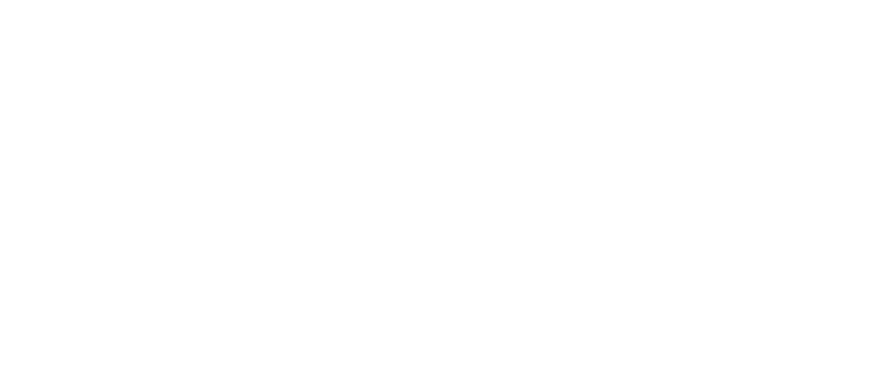
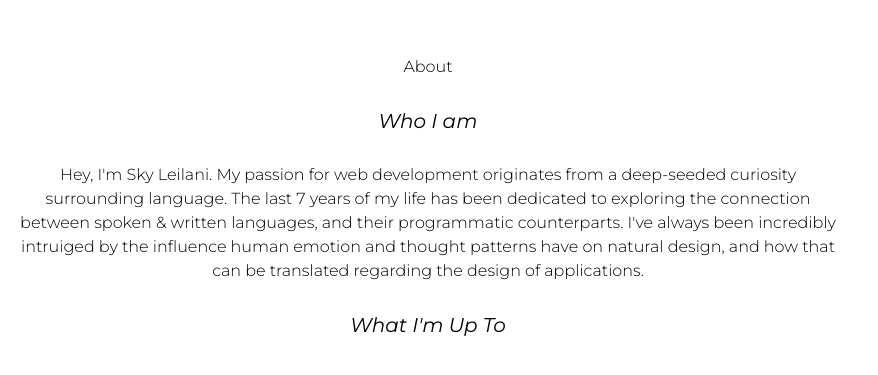
Before and after one commit to skyleilani/sky-portfolio, a Next.js app: page / in a window 1280 px wide. Shown: the part 1069-1444 px from the top of the page, without its empty margins (0-878 px from the left). Before the commit the page ends 880 px from the top, so only its background shows below. Built offline with nearby package versions, Linux system fonts and the light colour scheme.

Commit message:
Building About Component

```diff
--- a/components/NavBar.jsx
+++ b/components/NavBar.jsx
@@ -1,4 +1,4 @@
-import React, { useState } from 'react';
+import React, { useState, useEffect } from 'react';
 import Link from 'next/link';
 import { Transition } from '@headlessui/react'; // smooth transition between tabs
 import styles from '../styles/Home.module.css';
@@ -9,21 +9,21 @@
   return (
     <div className='shadow-sm w-full z-99  tracking-widest'>
       <nav>
-        <div className='flex h-20 w-full z-999 inset-0'>
+        <div className=' flex h-20 w-full z-999 inset-0 '>
           {/* first block section outer part  */}
-          <div className='flex items mx-10 w-full justify-center'>
+          <div className='fixed flex items mx-10 w-full justify-center'>
             {/* hiding tabs on small screens Y oh medium (md) a block */}
-            <div className='hidden md:block'>
+            <div className=' hidden md:block'>
               <div className='flex space-x-10 mt-5  tracking-widest'>
                 <header
-                  className='m-0 mt-2 leading-5 text-xl text-center font-sans '
+                  className='m-0 mt-2 leading-5 text-xl text-center font-sans'
                   id={styles.color_animation}
                 >
                   <Link href='/'>Sky Leilani</Link>
                 </header>
 
                 <Link
-                  href='/about'
+                  href='#about'
                   activeClass='about'
                   to='/about'
                   className='cursor-pointer font-light px-3 py-2 text-md hover:text-red-400 hover:italic'
--- /dev/null
+++ b/components/pages/About.jsx
@@ -0,0 +1,32 @@
+import React from 'react';
+import '../../styles/Home.module.css';
+
+const About = () => {
+  return (
+    <div
+      className='w-full h-screen p-2 flex items-center text-center py-16'
+      id='about'
+    >
+      <div className='max-w-[1240px] m-auto md:grid grid-cols-3 gap-8 '>
+        <div className='col-span-2'>
+          <p>About</p>
+          <h3 className='text-xl italic py-7'>Who I am </h3>
+          <p>
+            {' '}
+            Hey, I'm Sky Leilani. My passion for web development originates from
+            a deep-seeded curiosity surrounding language. The last 7 years of my
+            life has been dedicated to exploring the connection between spoken &
+            written languages, and their programmatic counterparts. I've always
+            been incredibly intruiged by the influence human emotion and thought
+            patterns have on natural design, and how that can be translated
+            regarding the design of applications.
+          </p>
+          <h2 className='text-xl italic py-7'>What I'm Up To</h2>
+        </div>
+        <div></div>
+      </div>
+    </div>
+  );
+};
+
+export default About;
--- a/components/pages/Main.jsx
+++ b/components/pages/Main.jsx
@@ -1,4 +1,5 @@
 import React from 'react';
+import Link from 'next/link';
 import styles from '../../styles/Home.module.css';
 import { FaLinkedinIn, FaGithub } from 'react-icons/fa';
 import { AiOutlineMail } from 'react-icons/ai';
@@ -27,16 +28,19 @@
             solutions.
           </p>
           <div className='flex items-center justify-between max-w-[330px] m-auto py-4'>
-            <div className='rounded-full shadow-md shadow-gray-400 p-4 cursor-printer hover:scale-110 ease-in duration-300'>
+            <div className='rounded-full shadow-md shadow-gray-400 p-4 cursor-pointer hover:scale-110 ease-in duration-300'>
               <FaLinkedinIn />
             </div>
-            <div className='rounded-full shadow-md shadow-gray-400 p-4 cursor-printer hover:scale-110 ease-in duration-300'>
+            <Link
+              href='https://github.com/skyleilani'
+              className='rounded-full shadow-md shadow-gray-400 p-4 cursor-pointer hover:scale-110 ease-in duration-300'
+            >
               <FaGithub />
-            </div>
-            <div className='rounded-full shadow-md shadow-gray-400 p-4 cursor-printer hover:scale-110 ease-in duration-300'>
+            </Link>
+            <div className='rounded-full shadow-md shadow-gray-400 p-4 cursor-pointer hover:scale-110 ease-in duration-300'>
               <AiOutlineMail />
             </div>
-            <div className='rounded-full shadow-md shadow-gray-400 p-4 cursor-printer hover:scale-110 ease-in duration-300'>
+            <div className='rounded-full shadow-md shadow-gray-400 p-4 cursor-pointer hover:scale-110 ease-in duration-300'>
               <BsFillPersonLinesFill />
             </div>
           </div>
--- a/pages/about.js
+++ /dev/null
@@ -1,13 +0,0 @@
-import React from 'react';
-import styles from '../styles/Home.module.css';
-
-const about = () => {
-  return (
-    <div className='m-11'>
-      <h3> Background</h3>
-      <h3> What I'm Up To</h3>
-      <h3> Interests</h3>
-    </div>
-  );
-};
-export default about;
--- a/pages/api/hello.js
+++ /dev/null
@@ -1,5 +0,0 @@
-// Next.js API route support: https://nextjs.org/docs/api-routes/introduction
-
-export default function handler(req, res) {
-  res.status(200).json({ name: 'John Doe' })
-}
--- a/pages/index.js
+++ b/pages/index.js
@@ -3,11 +3,13 @@
 import NavBar from '../components/NavBar';
 import styles from '../styles/Home.module.css';
 import Main from '../components/pages/Main';
+import About from '../components/pages/About';
 
 export default function Home() {
   return (
     <div className={styles.container}>
       <Main />
+      <About />
     </div>
   );
 }
--- a/styles/Home.module.css
+++ b/styles/Home.module.css
@@ -7,6 +7,7 @@
   justify-content: center;
   align-items: center;
 }
+
 
 .title {
   margin: 0;
```
